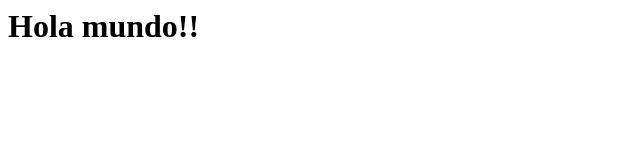
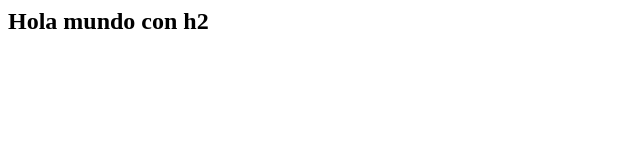
Before and after one commit to eduiturra/ionic, a plain HTML site: page index.html in a window 1280 px wide. Shown: the whole page, without its empty margins (0-640 px from the left). Drawn offline with Linux system fonts and the light colour scheme.

Commit message:
Borre la etiqueta h1 para ver que sucede cuando elimino un contenido Tambien agrege una etiqueta h2 colocado un nuevo hola mundo

```diff
--- a/index.html
+++ b/index.html
@@ -1,6 +1,8 @@
+<html>
 <head>
     <title>HOla</title>
 </head>
 <body>
-    <h1>Hola mundo!!</h1>
+    <h2>Hola mundo con h2</h2>
 </body>
+</html>
```
